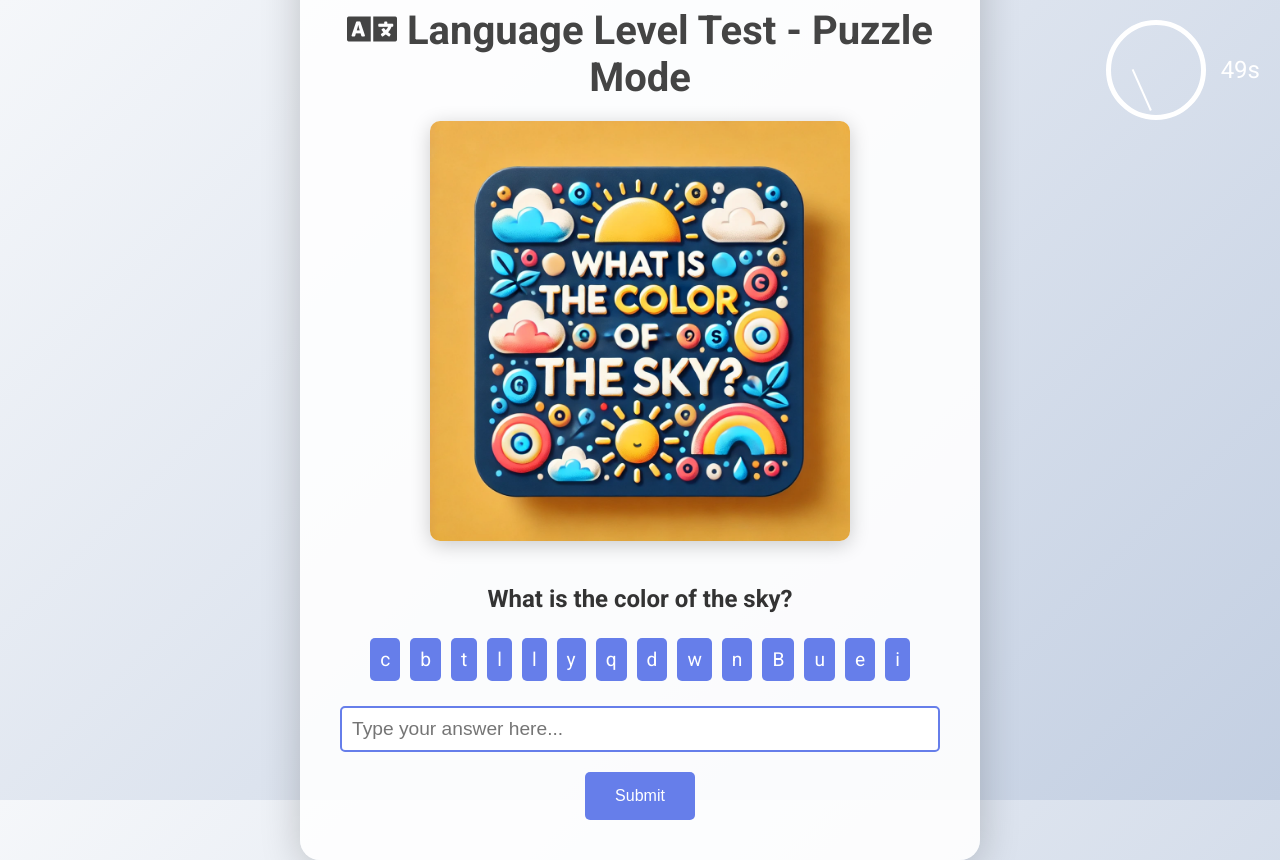
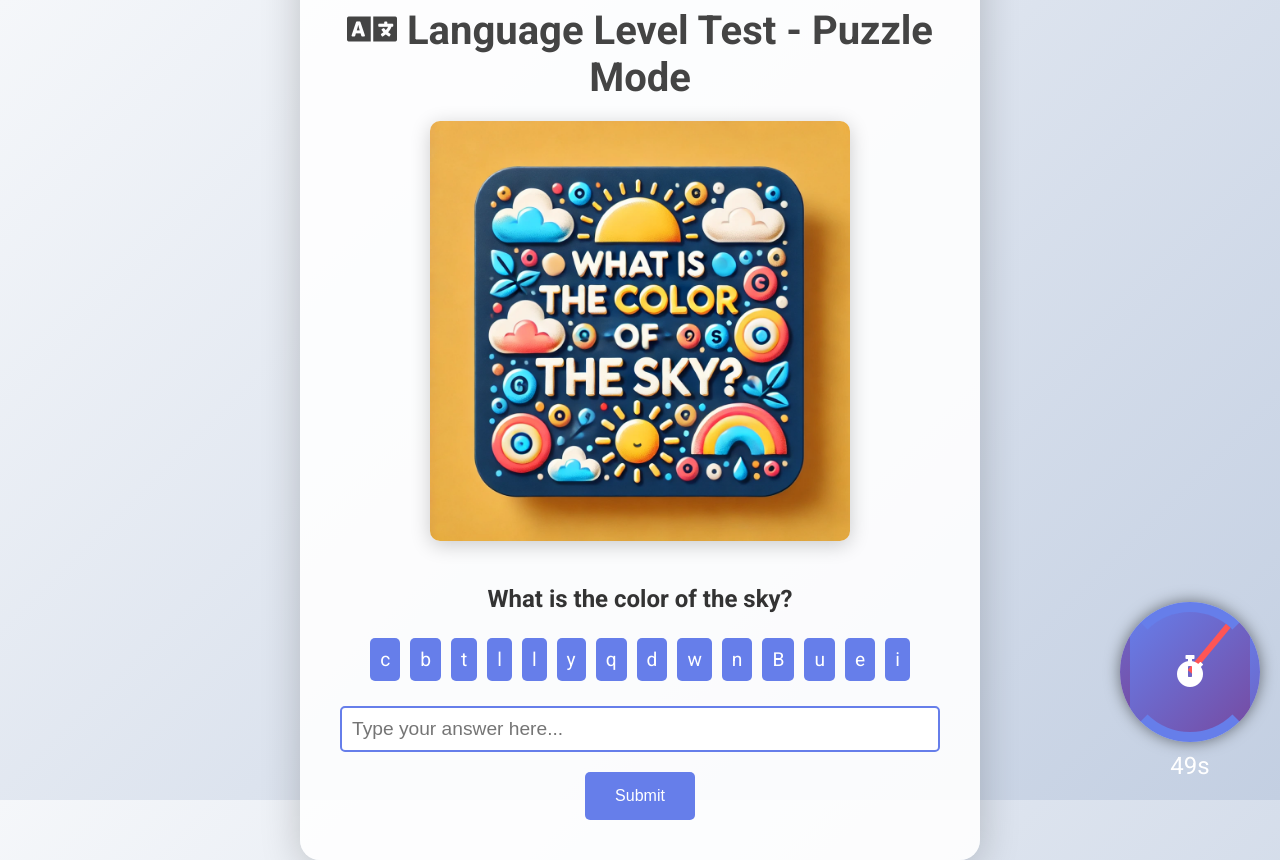
Before and after one commit to roxi-t/Engilsh-website, a PHP site: page / in a window 1280 px wide. Run offline with PHP 8.4, Linux system fonts and the light colour scheme.

Commit message:
Timer with gradient

```diff
--- a/index.html
+++ b/index.html
@@ -18,6 +18,7 @@
         <div id="timer-container">
             <div class="clock-face">
                 <div class="hand" id="hand"></div>
+                <div class="timer-icon"><i class="fas fa-stopwatch"></i></div>
             </div>
             <div class="time-left" id="time-left">60s</div>
         </div>
--- a/style.css
+++ b/style.css
@@ -20,7 +20,7 @@ body {
     max-width: 600px;
     width: 90%;
     position: relative;
-    z-index: 1; /* Ensure it is above floating puzzles */
+    z-index: 1;
 }
 
 h1 {
@@ -30,7 +30,7 @@ h1 {
 }
 
 .question-image {
-    max-width: 70%; /* کوچکتر کردن تصویر */
+    max-width: 70%;
     height: auto;
     border-radius: 10px;
     margin-bottom: 20px;
@@ -79,8 +79,8 @@ h1 {
     font-size: 1.2em;
     border: 2px solid #667eea;
     border-radius: 5px;
-    width: calc(100% - 24px); /* Adjusted width */
-    margin: 0 auto; /* Centered the input */
+    width: calc(100% - 24px);
+    margin: 0 auto;
     display: block;
 }
 
@@ -88,7 +88,6 @@ h1 {
     display: none;
 }
 
-/* پازل‌های شناور */
 .floating-puzzles {
     position: absolute;
     top: 0;
@@ -122,40 +121,59 @@ h1 {
         opacity: 1;
     }
 }
-/* Style for the clock face and hand */
+
 #timer-container {
     position: fixed;
-    top: 20px;
+    bottom: 20px;
     right: 20px;
     z-index: 100;
-    display: flex;
-    align-items: center;
+    text-align: center;
 }
 
 .clock-face {
-    width: 100px;
-    height: 100px;
-    border: 5px solid #fff;
+    position: relative;
+    width: 120px;  /* Increased size */
+    height: 120px; /* Increased size */
+    border: 10px solid transparent;
+    border-top-color: #667eea;
+    border-bottom-color: #667eea;
     border-radius: 50%;
-    position: relative;
-    background: transparent;
-    box-sizing: border-box;
+    margin-bottom: 10px;
+    background: linear-gradient(135deg, #667eea, #764ba2);
+    box-shadow: 0 0 15px rgba(0, 0, 0, 0.5);
+}
+
+.timer-icon {
+    position: absolute;
+    top: 50%;
+    left: 50%;
+    transform: translate(-50%, -50%);
+    font-size: 2em; /* Increased size */
+    color: #fff;
+}
+
+.time-left {
+    font-size: 1.5em; /* Increased size */
+    color: #fff;
 }
 
 .hand {
-    width: 50%;
-    height: 2px;
-    background: #fff;
     position: absolute;
+    width: 6px;
+    height: 50%;
+    background-color: #ff5555;
     top: 50%;
     left: 50%;
-    transform-origin: 0 0;
-    transform: translate(-50%, -50%) rotate(0deg);
-    transition: transform 0.5s ease-out;
+    transform-origin: bottom center;
+    transform: translateX(-50%) translateY(-100%);
+    animation: rotateHand 60s linear infinite;
 }
 
-.time-left {
-    margin-left: 15px;
-    font-size: 1.5em;
-    color: #fff;
+@keyframes rotateHand {
+    from {
+        transform: translateX(-50%) translateY(-100%) rotate(0deg);
+    }
+    to {
+        transform: translateX(-50%) translateY(-100%) rotate(360deg);
+    }
 }
```
